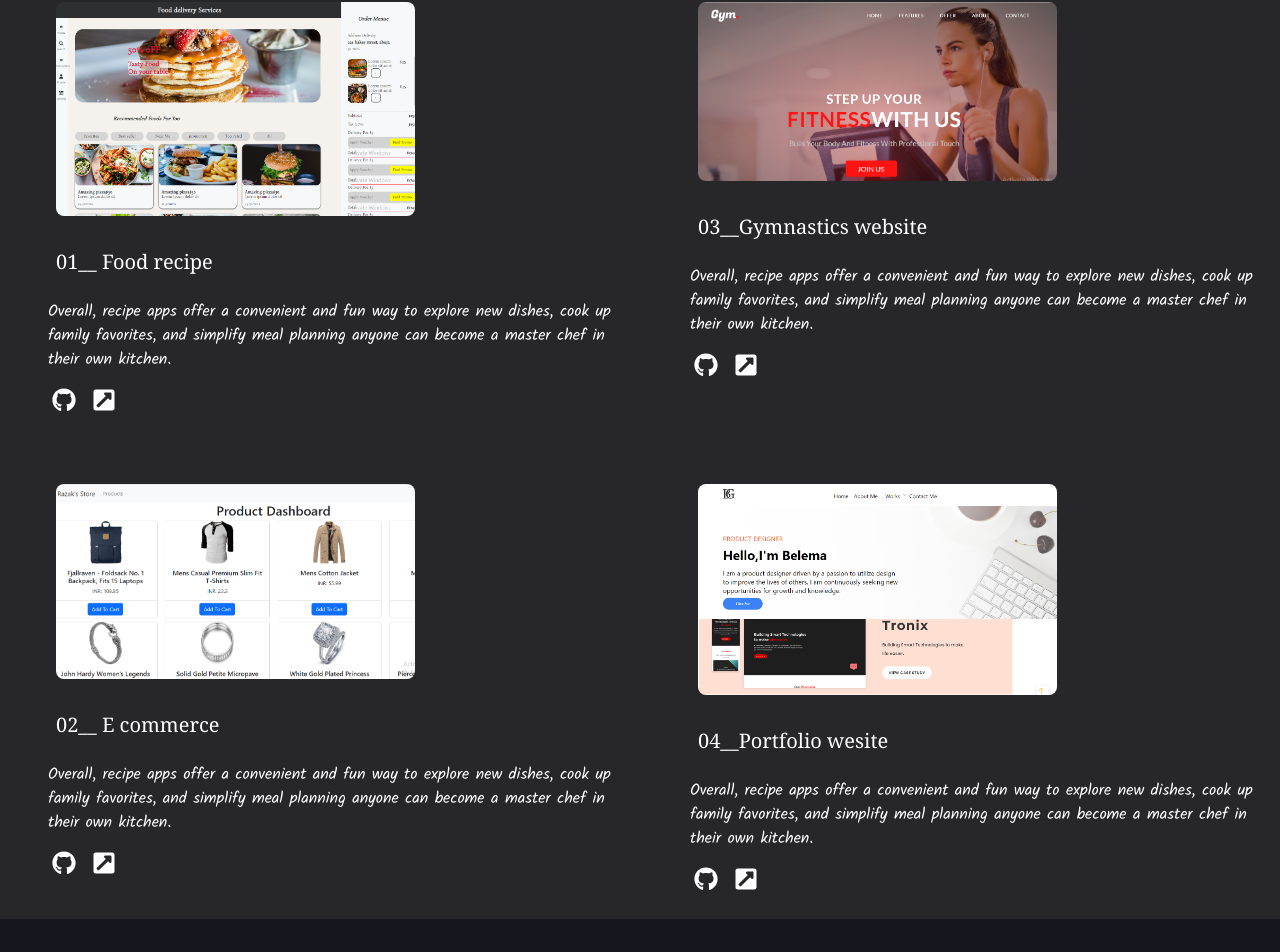
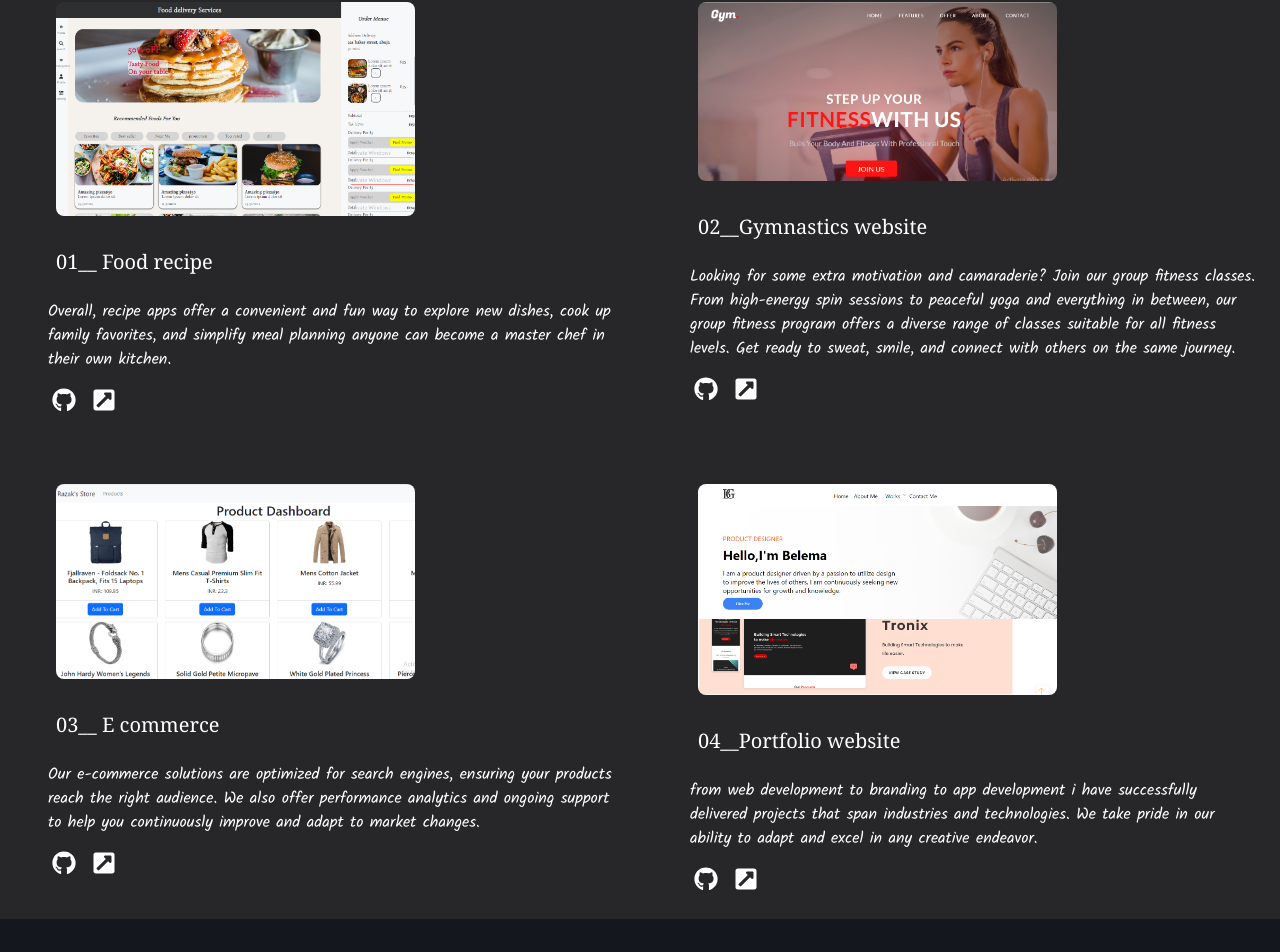
Before and after one commit to Razak002/zakson-portfolio, a React (Create React App) app: page / in a window 1280 px wide. Shown: the part 2155-3107 px from the top of the page. Built offline with nearby package versions, Linux system fonts and the light colour scheme.

Commit message:
new version

```diff
--- a/src/components/Passion.jsx
+++ b/src/components/Passion.jsx
@@ -10,7 +10,7 @@ function Passion() {
 
             <p className='text-center mb-3 font-kalam text-sm'>I develop websites with amazing usres experience</p>
 
-            <div className='absolute mb-10 left-1/2 animate__animated animate__fadeInDown animate__slow -ml-0.5 w-0.5 h-[20%] md:h-[20%] lg:h-[30%]  bg-gray-200 border-0'></div>
+            <div className='absolute mb-10 left-1/2 animate__animated animate__fadeInDown animate__slow -ml-0.5 w-0.5 h-[20%] md:h-[20%] lg:h-[25%]  bg-gray-200 border-0'></div>
             <div className='py-7 mt-10 md:mt-20 '>
                 <h2 className=' text-white text-sm text-center font-kalam mt-36 md:mt-40'>I interpret amazing ideas into reality</h2>
                 <h2 className='text-center font-kalam '>on the Web</h2>
--- a/src/distl/data.js
+++ b/src/distl/data.js
@@ -46,27 +46,27 @@ export const SOCIAL = [
     {
       id: 2,
       image: gym,
-      title: "03__Gymnastics website",
+      title: "02__Gymnastics website",
       github: "https://github.com/Razak002/gymst539",
       demo: "https://gymst539.vercel.app/",
-      content: "Overall, recipe apps offer a convenient and fun way to explore new dishes, cook up family favorites, and simplify meal planning anyone can become a master chef in their own kitchen."
+      content: "Looking for some extra motivation and camaraderie? Join our group fitness classes. From high-energy spin sessions to peaceful yoga and everything in between, our group fitness program offers a diverse range of classes suitable for all fitness levels. Get ready to sweat, smile, and connect with others on the same journey."
     },
     {
       id: 3,
       image: comerce,
-      title: "02__ E commerce",
+      title: "03__ E commerce",
       github: "https://github.com/Razak002/commerce",
       demo: "https://commerce-mb85978gj-razak002.vercel.app/ ",
-      content: "Overall, recipe apps offer a convenient and fun way to explore new dishes, cook up family favorites, and simplify meal planning anyone can become a master chef in their own kitchen."
+      content: "Our e-commerce solutions are optimized for search engines, ensuring your products reach the right audience. We also offer performance analytics and ongoing support to help you continuously improve and adapt to market changes."
     },
 
     {
       id: 4,
       image: port,
-      title: "04__Portfolio wesite",
+      title: "04__Portfolio website",
       github: "https://github.com/Razak002/Belema-portfolio",
       demo: "https://belema-portfolio.vercel.app/",
-      content: "Overall, recipe apps offer a convenient and fun way to explore new dishes, cook up family favorites, and simplify meal planning anyone can become a master chef in their own kitchen."
+      content: "from web development to branding to app development i have successfully delivered projects that span industries and technologies. We take pride in our ability to adapt and excel in any creative endeavor."
     },
 
 
--- a/src/menue/Project.jsx
+++ b/src/menue/Project.jsx
@@ -13,7 +13,7 @@ function Project() {
           <div className="text-white skills-left ">
             <h3 className='py-4'>Project</h3>
             <h4 className='p-2'>
-              ───&nbsp;&nbsp;Project <strong>04</strong>
+              ───&nbsp;&nbsp;Page<strong>04</strong>
             </h4>
           </div>
           <p className='text-white text-left font-kalam py-3'>I build web apps with well-oriented user interface (UI) and support, fully resonsive  strong data protection, fast loading time and built-in integrations</p>
```
